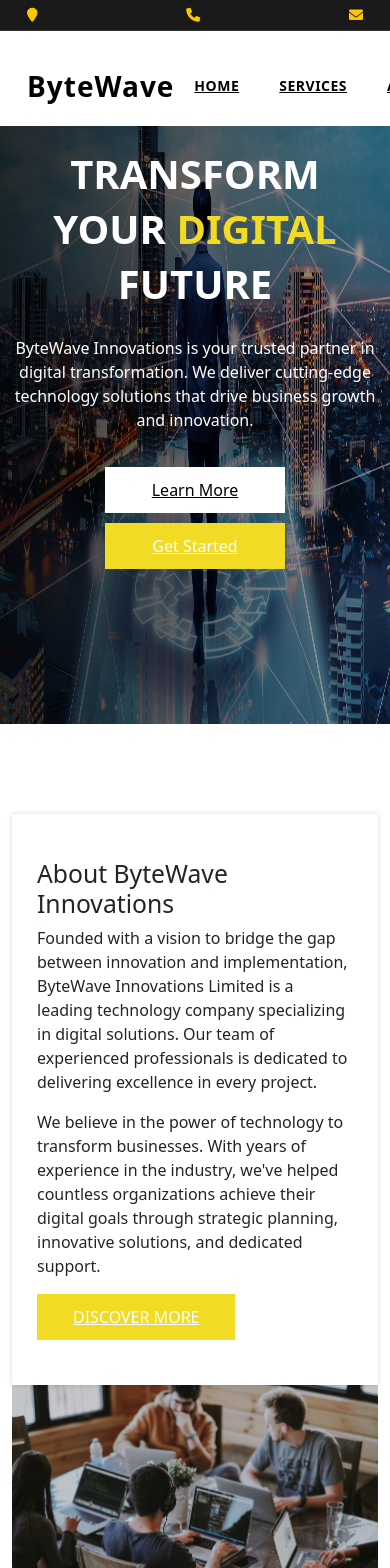
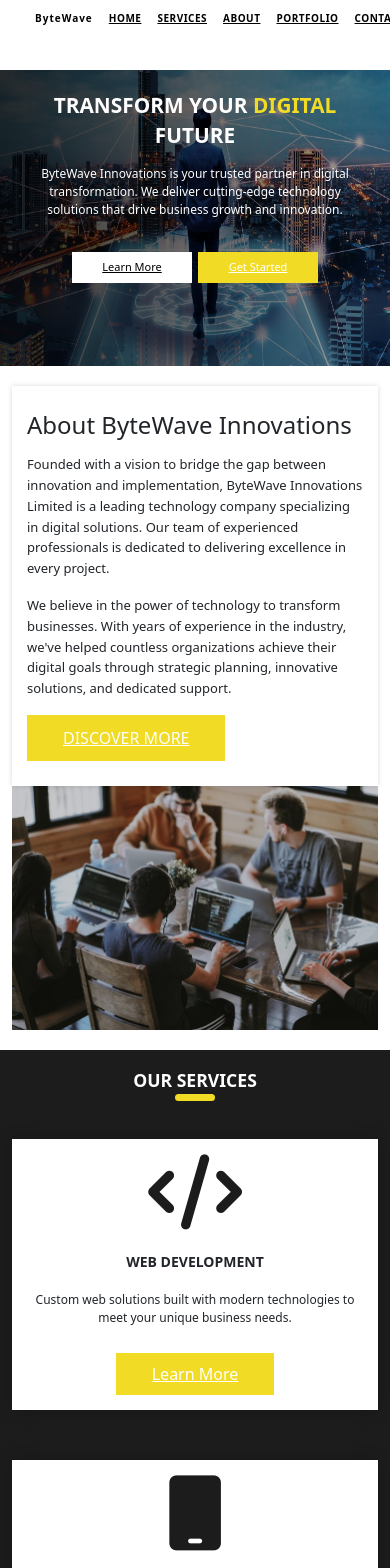
Before and after one commit to emiestre/bytinvol, a React (Vite) app: page / in a window 390 px wide. Shown: the top 1568 px of the page. Built offline with nearby package versions, Linux system fonts and the light colour scheme.

Commit message:
Updated responsive.css

```diff
--- a/src/components/Footer.tsx
+++ b/src/components/Footer.tsx
@@ -21,13 +21,36 @@
     window.scrollTo({ top: 0, behavior: 'smooth' });
   };
 
-  const handleSubmit = (e) => {
+  const handleSubmit = async (e) => {
     e.preventDefault();
     if (email) {
-      console.log('Subscribing email:', email);
-      setIsSubscribed(true);
-      setEmail('');
-      setTimeout(() => setIsSubscribed(false), 3000);
+      try {
+        const response = await fetch('/api/send-email.php', {
+          method: 'POST',
+          headers: {
+            'Content-Type': 'application/json',
+          },
+          body: JSON.stringify({
+            name: 'Newsletter Subscriber',
+            email: email,
+            subject: 'Newsletter Subscription',
+            message: 'User subscribed to our newsletter',
+            component: 'Footer Newsletter'
+          })
+        });
+
+        const data = await response.json();
+
+        if (data.success) {
+          setIsSubscribed(true);
+          setEmail('');
+          setTimeout(() => setIsSubscribed(false), 3000);
+        } else {
+          console.error('Failed to send subscription email');
+        }
+      } catch (error) {
+        console.error('Error:', error);
+      }
     }
   };
 
--- a/src/css/responsive.css
+++ b/src/css/responsive.css
@@ -1,4 +1,9 @@
-@media (max-width: 1120px) {}
+@media (max-width: 1120px) {
+  .container-fluid {
+    padding-left: 20px;
+    padding-right: 20px;
+  }
+}
 
 @media (max-width: 992px) {
   .hero_area {
@@ -34,6 +39,15 @@
   .sub_page .custom_nav-container.navbar-expand-lg .navbar-nav .nav-item .nav-link {
     padding-bottom: 15px;
   }
+
+  nav {
+    padding: 10px 0 !important;
+  }
+
+  .layout_padding {
+    padding-top: 60px !important;
+    padding-bottom: 60px !important;
+  }
 }
 
 @media (max-width: 768px) {
@@ -43,10 +57,19 @@
 
   .slider_section {
     text-align: center;
+    padding: 30px 0 100px 0 !important;
   }
 
   .slider_section .img-box {
     margin-top: 35px;
+  }
+
+  .slider_section .detail-box {
+    padding: 0 20px;
+  }
+
+  .slider_section .detail-box h1 {
+    font-size: 2.2rem !important;
   }
 
   .slider_section .detail-box .btn-box {
@@ -84,12 +107,10 @@
   }
 
   .info_section .row .col-md-3 {
-
     display: flex;
     flex-direction: column;
     align-items: center;
     text-align: center;
-
   }
 
   .info_section .info_logo {
@@ -103,24 +124,279 @@
   .info_section .info_form .social_box a {
     margin: 0 5px;
   }
+
+  .layout_padding {
+    padding-top: 45px !important;
+    padding-bottom: 45px !important;
+  }
+
+  .heading_container h2 {
+    font-size: 1.8rem !important;
+  }
+
+  .service_section .box {
+    margin-bottom: 20px;
+  }
+
+  nav {
+    top: 35px !important;
+    padding: 8px 0 !important;
+  }
+
+  .contact_section .contact_form-container {
+    padding: 0 15px;
+  }
+
+  .contact_section .contact_form-container input,
+  .contact_section .contact_form-container textarea {
+    font-size: 14px !important;
+  }
 }
 
 @media (max-width: 576px) {
+  .header_top {
+    padding: 5px 0 !important;
+  }
+
+  .header_top a {
+    font-size: 12px !important;
+    gap: 5px;
+  }
+
   .header_top a span {
     display: none;
   }
 
+  .header_top i {
+    font-size: 14px !important;
+  }
+
+  nav {
+    top: 30px !important;
+    padding: 5px 0 !important;
+  }
+
+  nav a {
+    padding: 10px 12px !important;
+    font-size: 12px !important;
+  }
+
   .slider_section .detail-box h1 {
-    font-size: 2.5rem;
-    line-height: 55px;
+    font-size: 1.8rem !important;
+    line-height: 40px !important;
+  }
+
+  .slider_section .detail-box p {
+    font-size: 14px !important;
+    margin-top: 15px !important;
+  }
+
+  .slider_section .detail-box .btn-box a {
+    width: 140px !important;
+    padding: 8px 20px !important;
+    font-size: 12px !important;
+    margin: 3px !important;
+  }
+
+  .about_section .detail-box {
+    padding: 25px 15px !important;
+  }
+
+  .about_section .detail-box h2 {
+    font-size: 1.5rem !important;
+    margin-bottom: 15px !important;
+  }
+
+  .about_section .detail-box p {
+    font-size: 13px !important;
+    line-height: 1.6 !important;
+  }
+
+  .heading_container h2 {
+    font-size: 1.5rem !important;
+  }
+
+  .service_section .box {
+    padding: 20px 10px !important;
+    margin-top: 30px !important;
+  }
+
+  .service_section .box .img-box svg {
+    width: 50px !important;
+    height: auto !important;
+  }
+
+  .service_section .box .detail-box h6 {
+    font-size: 14px !important;
+  }
+
+  .service_section .box .detail-box p {
+    font-size: 12px !important;
+  }
+
+  .contact_section {
+    padding-top: 50px !important;
+    padding-bottom: 50px !important;
+  }
+
+  .contact_section .contact_form-container {
+    margin-top: 20px !important;
+  }
+
+  .contact_section .contact_form-container input,
+  .contact_section .contact_form-container textarea {
+    height: auto !important;
+    padding: 10px !important;
+    margin: 10px 0 !important;
+  }
+
+  .contact_section .contact_form-container button {
+    padding: 8px 30px !important;
+    font-size: 12px !important;
+  }
+
+  .team_section .box {
+    margin-top: 25px !important;
+  }
+
+  .team_section .box .detail-box {
+    padding: 15px 10px !important;
+  }
+
+  .col-md-4,
+  .col-md-6,
+  .col-md-3 {
+    width: 100% !important;
+  }
+
+  .layout_padding {
+    padding-top: 30px !important;
+    padding-bottom: 30px !important;
+  }
+
+  .info_section h5,
+  .info_section .info_form h5 {
+    font-size: 1.2rem !important;
+  }
+
+  .footer_section {
+    font-size: 12px !important;
+  }
+
+  .slider_section .idicator_container {
+    margin-bottom: 20px;
   }
 }
 
-@media (max-width: 480px) {}
+@media (max-width: 480px) {
+  .header_top {
+    display: none;
+  }
 
-@media (max-width: 420px) {}
+  nav {
+    top: 0 !important;
+  }
 
-@media (max-width: 376px) {}
+  nav a {
+    padding: 8px 10px !important;
+    font-size: 11px !important;
+  }
+
+  .slider_section {
+    padding: 20px 0 80px 0 !important;
+  }
+
+  .slider_section .detail-box h1 {
+    font-size: 1.5rem !important;
+    line-height: 35px !important;
+  }
+
+  .slider_section .detail-box p {
+    font-size: 12px !important;
+  }
+
+  .slider_section .detail-box .btn-box a {
+    width: 120px !important;
+    padding: 6px 15px !important;
+    font-size: 11px !important;
+  }
+
+  .heading_container h2 {
+    font-size: 1.3rem !important;
+  }
+
+  .service_section .box {
+    padding: 15px 10px !important;
+  }
+
+  .contact_section {
+    padding-top: 30px !important;
+    padding-bottom: 30px !important;
+  }
+
+  .contact_form-container input {
+    height: 40px !important;
+  }
+
+  .contact_form-container input.message_input {
+    height: 100px !important;
+  }
+
+  .layout_padding {
+    padding-top: 20px !important;
+    padding-bottom: 20px !important;
+  }
+
+  .col-md-4,
+  .col-md-6,
+  .col-md-3,
+  .col-lg-4 {
+    width: 100% !important;
+  }
+}
+
+@media (max-width: 420px) {
+  nav a {
+    padding: 6px 8px !important;
+    font-size: 10px !important;
+  }
+
+  .slider_section .detail-box h1 {
+    font-size: 1.3rem !important;
+    line-height: 30px !important;
+  }
+
+  .heading_container h2 {
+    font-size: 1.1rem !important;
+  }
+
+  .contact_form-container input {
+    height: 35px !important;
+    font-size: 12px !important;
+  }
+}
+
+@media (max-width: 376px) {
+  nav a {
+    padding: 5px 6px !important;
+    font-size: 9px !important;
+  }
+
+  .slider_section .detail-box h1 {
+    font-size: 1.1rem !important;
+    line-height: 25px !important;
+  }
+
+  .slider_section .detail-box .btn-box a {
+    width: 100px !important;
+    padding: 5px 10px !important;
+    font-size: 10px !important;
+  }
+
+  .heading_container h2 {
+    font-size: 1rem !important;
+  }
+}
 
 @media (min-width: 1200px) {
   .container {
--- a/src/pages/Contact.jsx
+++ b/src/pages/Contact.jsx
@@ -18,9 +18,21 @@
     }));
   };
 
-  const handleSubmit = (e) => {
+  const handleSubmit = async (e) => {
     e.preventDefault();
-    console.log('Form submitted:', formData);
+
+    try {
+      const response = await fetch('/api/send-email.php', {
+        method: 'POST',
+        headers: {
+          'Content-Type': 'application/json',
+        },
+        body: JSON.stringify(formData)
+      });
+
+      const data = await response.json();
+
+      if (data.success) {
         alert('Thank you for your message! We will get back to you soon.');
         setFormData({
           name: '',
@@ -29,6 +41,13 @@
           subject: '',
           message: ''
         });
+      } else {
+        alert('Error sending message. Please try again or contact us directly.');
+      }
+    } catch (error) {
+      console.error('Error:', error);
+      alert('Error sending message. Please try again.');
+    }
   };
 
   return (
```
Lines whose indentation alone changed are shown as unchanged.
